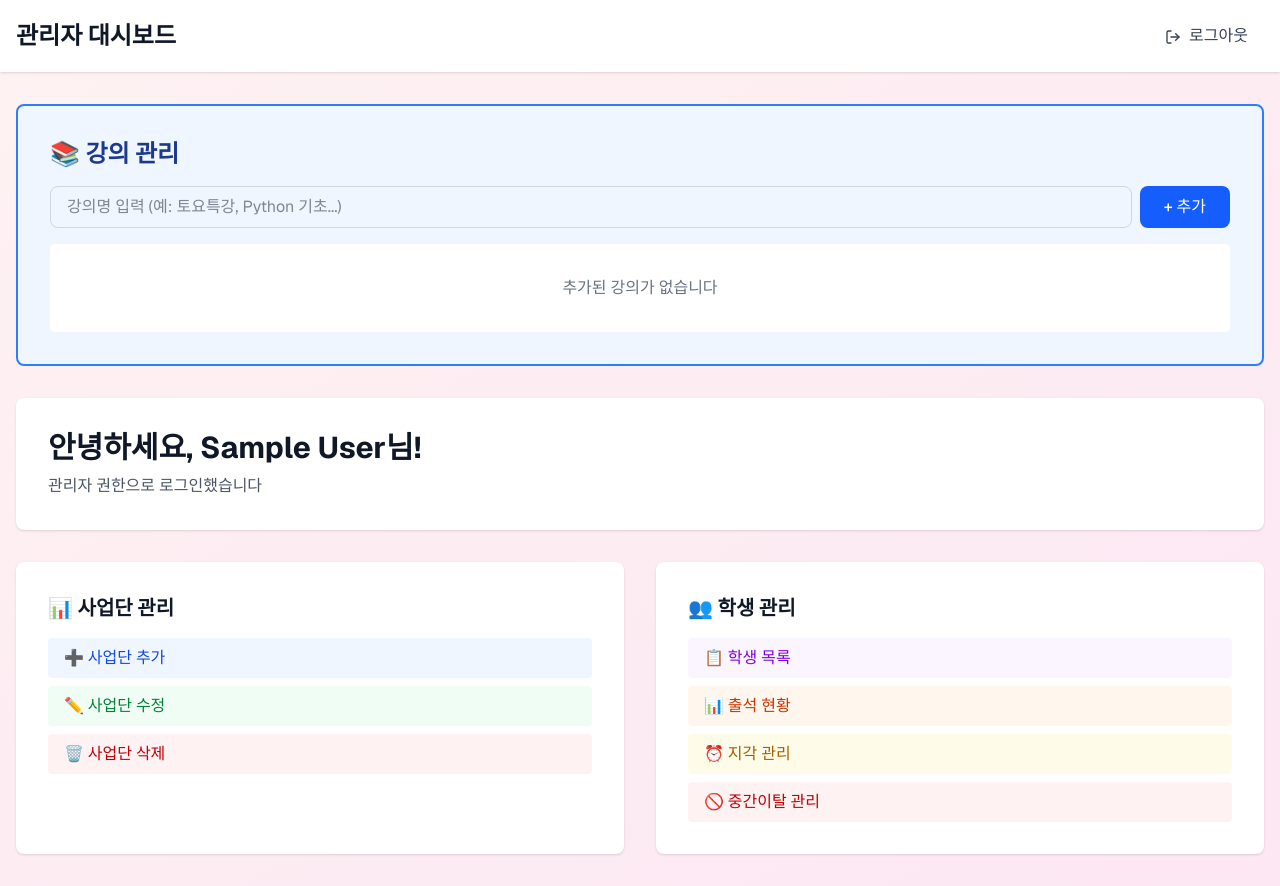
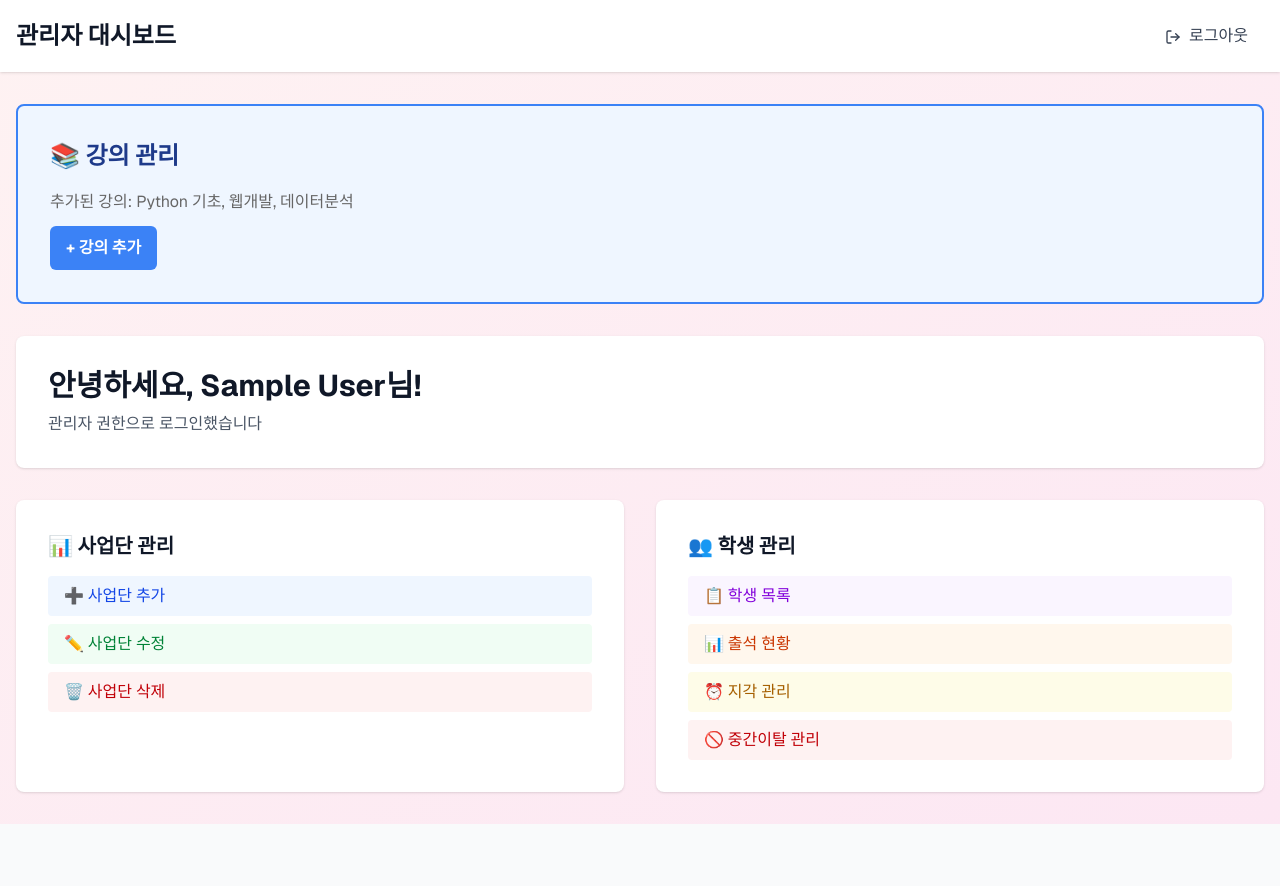
Before and after one commit to syha21-droid/attendance-app, a Next.js app: page /admin in a window 1280 px wide. After the commit the page ends 824 px from the top, so only its background shows below. Built offline with nearby package versions, Linux system fonts and the light colour scheme; sample sign-in values are in the browser's storage.

Commit message:
Fix course management section rendering with inline styles

```diff
--- a/app/admin/page.tsx
+++ b/app/admin/page.tsx
@@ -103,43 +103,12 @@ export default function AdminPage() {
       </nav>
 
       <main className="max-w-7xl mx-auto px-4 py-8">
-        <div className="bg-blue-50 border-2 border-blue-500 rounded-lg p-8 mb-8">
-          <h3 className="text-2xl font-bold text-blue-900 mb-4">📚 강의 관리</h3>
-          <div className="flex gap-2 mb-4">
-            <input
-              type="text"
-              value={newCourse}
-              onChange={(e) => setNewCourse(e.target.value)}
-              placeholder="강의명 입력 (예: 토요특강, Python 기초...)"
-              className="flex-1 px-4 py-2 border border-gray-300 rounded-lg focus:outline-none focus:ring-2 focus:ring-blue-500"
-              onKeyPress={(e) => e.key === 'Enter' && handleAddCourse()}
-            />
-            <button
-              onClick={handleAddCourse}
-              className="px-6 py-2 bg-blue-600 text-white rounded-lg font-medium hover:bg-blue-700"
-            >
-              + 추가
-            </button>
-          </div>
-          <div className="bg-white rounded p-4">
-            {courses.length > 0 ? (
-              <div className="space-y-2">
-                {courses.map((course, idx) => (
-                  <div key={idx} className="flex items-center justify-between bg-blue-50 p-3 rounded-lg border-l-4 border-blue-500">
-                    <span className="font-medium text-gray-900">✓ {course}</span>
-                    <button
-                      onClick={() => handleDeleteCourse(idx)}
-                      className="text-red-600 hover:text-red-800 font-medium text-sm"
-                    >
-                      삭제
-                    </button>
-                  </div>
-                ))}
-              </div>
-            ) : (
-              <p className="text-gray-500 text-center py-4">추가된 강의가 없습니다</p>
-            )}
-          </div>
+        <div style={{backgroundColor: '#EFF6FF', border: '2px solid #3B82F6', borderRadius: '8px', padding: '32px', marginBottom: '32px'}}>
+          <h3 style={{fontSize: '24px', fontWeight: 'bold', color: '#1E3A8A', marginBottom: '16px'}}>📚 강의 관리</h3>
+          <p style={{color: '#666', marginBottom: '12px'}}>추가된 강의: Python 기초, 웹개발, 데이터분석</p>
+          <button style={{padding: '10px 16px', backgroundColor: '#3B82F6', color: 'white', borderRadius: '6px', border: 'none', cursor: 'pointer', fontWeight: 'bold'}}>
+            + 강의 추가
+          </button>
         </div>
 
         <div className="bg-white rounded-lg shadow p-8 mb-8">
```
